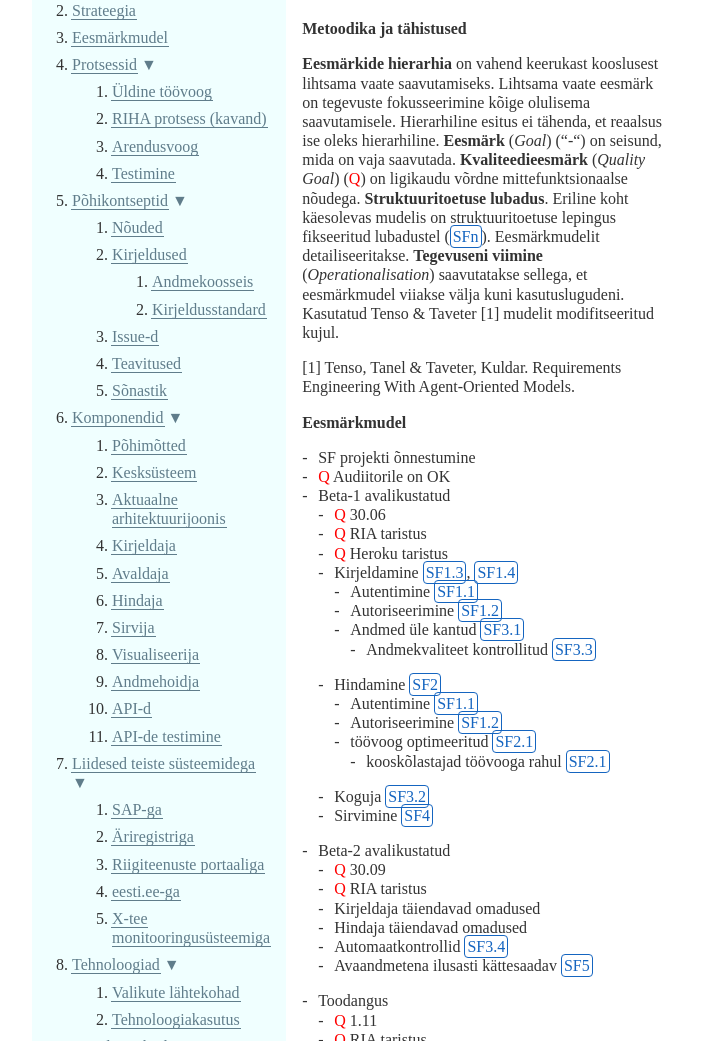
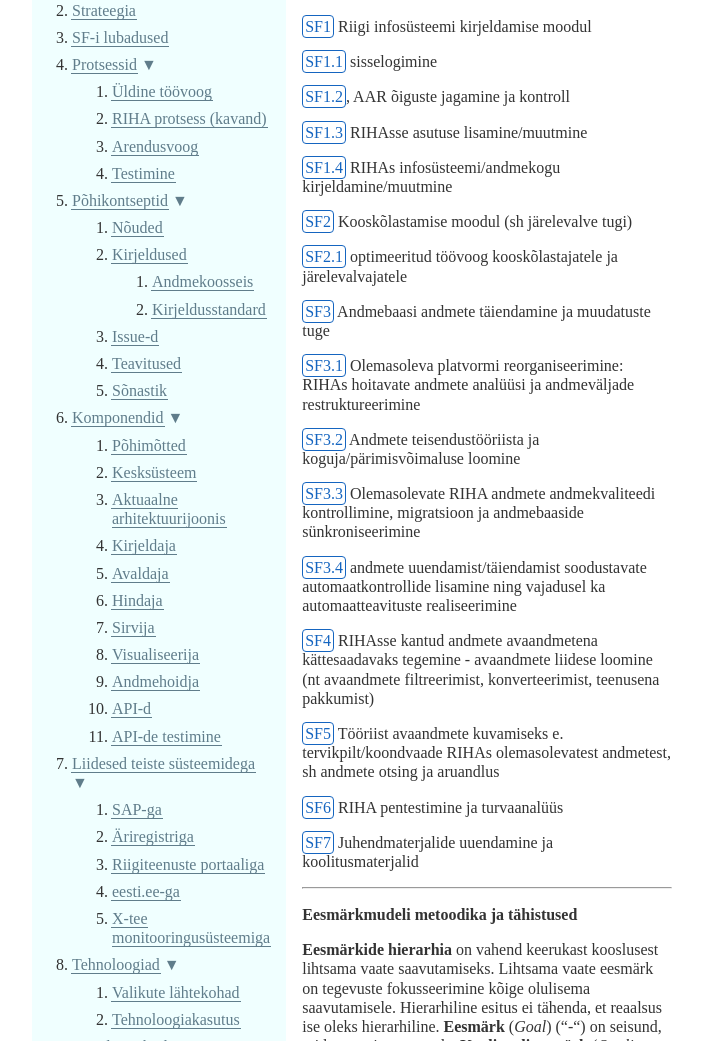
Before and after one commit to e-gov/RIHA-Index, a Jekyll site: the page built from Eesmarkmudel.md, in a window 1280 px wide and 1400 px high. Shown: the part 359-1400 px from the top of the window, without its empty margins (0-703 px from the left). Built offline with Jekyll 4.4.1, drawn with Linux system fonts in a browser that asks for light colours; some of the changed text lies outside the part shown.

Commit message:
Täiendused

```diff
--- a/Eesmarkmudel.md
+++ b/Eesmarkmudel.md
@@ -1,11 +1,45 @@
 ---
-title: Eesmärkmudel
-permalink: Eesmarkmudel
+title: SF-i lubadused
+permalink: Lubadused
 ---
 
-# Eesmärkmudel
+# SF-i lubadused
 
-## Metoodika ja tähistused
+<span class='sf'>SF1</span> Riigi infosüsteemi kirjeldamise moodul
+
+<span class='sf'>SF1.1</span> sisselogimine
+
+<span class='sf'>SF1.2</span>, AAR õiguste jagamine ja kontroll
+
+<span class='sf'>SF1.3</span> RIHAsse asutuse lisamine/muutmine
+
+<span class='sf'>SF1.4</span> RIHAs infosüsteemi/andmekogu kirjeldamine/muutmine
+
+<span class='sf'>SF2</span> Kooskõlastamise moodul (sh järelevalve tugi)
+
+<span class='sf'>SF2.1</span> optimeeritud töövoog kooskõlastajatele ja järelevalvajatele
+
+<span class='sf'>SF3</span> Andmebaasi andmete täiendamine ja muudatuste tuge
+
+<span class='sf'>SF3.1</span> Olemasoleva platvormi reorganiseerimine: RIHAs hoitavate andmete analüüsi ja andmeväljade restruktureerimine
+
+<span class='sf'>SF3.2</span> Andmete teisendustööriista ja koguja/pärimisvõimaluse loomine
+
+<span class='sf'>SF3.3</span> Olemasolevate RIHA andmete andmekvaliteedi kontrollimine, migratsioon ja andmebaaside sünkroniseerimine
+
+<span class='sf'>SF3.4</span> andmete uuendamist/täiendamist soodustavate automaatkontrollide lisamine ning vajadusel ka automaatteavituste realiseerimine
+
+<span class='sf'>SF4</span> RIHAsse kantud andmete avaandmetena kättesaadavaks tegemine - avaandmete liidese loomine (nt avaandmete filtreerimist, konverteerimist, teenusena pakkumist)
+
+<span class='sf'>SF5</span> Tööriist avaandmete kuvamiseks e. tervikpilt/koondvaade RIHAs olemasolevatest andmetest, sh andmete otsing ja aruandlus
+
+<span class='sf'>SF6</span> RIHA pentestimine ja turvaanalüüs
+
+<span class='sf'>SF7</span> Juhendmaterjalide uuendamine ja koolitusmaterjalid
+
+---
+
+## Eesmärkmudeli metoodika ja tähistused
 
 __Eesmärkide hierarhia__ on vahend keerukast kooslusest lihtsama vaate saavutamiseks. Lihtsama vaate eesmärk on tegevuste fokusseerimine kõige olulisema saavutamisele. Hierarhiline esitus ei tähenda, et reaalsus ise oleks hierarhiline.  __Eesmärk__ (_Goal_) ("-")  on seisund, mida on vaja saavutada. __Kvaliteedieesmärk__ (_Quality Goal_) (<span class='Q'>Q</span>) on ligikaudu võrdne mittefunktsionaalse nõudega. __Struktuuritoetuse lubadus__. Eriline koht käesolevas mudelis on struktuuritoetuse lepingus fikseeritud lubadustel (<span class='sf'>SFn</span>). Eesmärkmudelit detailiseeritakse. __Tegevuseni viimine__ (_Operationalisation_) saavutatakse sellega, et eesmärkmudel viiakse välja kuni kasutuslugudeni. Kasutatud Tenso & Taveter [1] mudelit modifitseeritud kujul.
 
@@ -43,37 +77,3 @@ __Eesmärkide hierarhia__ on vahend keerukast kooslusest lihtsama vaate saavutam
     * <span class='Q'>Q</span> RIA taristus
     - pentestimine <span class='sf'>SF6</span>
     - juhendid <span class='sf'>SF7</span>
-
-## SF-i lubadused
-
-<span class='sf'>SF1</span> Riigi infosüsteemi kirjeldamise moodul
-
-<span class='sf'>SF1.1</span> sisselogimine
-
-<span class='sf'>SF1.2</span>, AAR õiguste jagamine ja kontroll
-
-<span class='sf'>SF1.3</span> RIHAsse asutuse lisamine/muutmine
-
-<span class='sf'>SF1.4</span> RIHAs infosüsteemi/andmekogu kirjeldamine/muutmine
-
-<span class='sf'>SF2</span> Kooskõlastamise moodul (sh järelevalve tugi)
-
-<span class='sf'>SF2.1</span> optimeeritud töövoog kooskõlastajatele ja järelevalvajatele
-
-<span class='sf'>SF3</span> Andmebaasi andmete täiendamine ja muudatuste tuge
-
-<span class='sf'>SF3.1</span> Olemasoleva platvormi reorganiseerimine: RIHAs hoitavate andmete analüüsi ja andmeväljade restruktureerimine
-
-<span class='sf'>SF3.2</span> Andmete teisendustööriista ja koguja/pärimisvõimaluse loomine
-
-<span class='sf'>SF3.3</span> Olemasolevate RIHA andmete andmekvaliteedi kontrollimine, migratsioon ja andmebaaside sünkroniseerimine
-
-<span class='sf'>SF3.4</span> andmete uuendamist/täiendamist soodustavate automaatkontrollide lisamine ning vajadusel ka automaatteavituste realiseerimine
-
-<span class='sf'>SF4</span> RIHAsse kantud andmete avaandmetena kättesaadavaks tegemine - avaandmete liidese loomine (nt avaandmete filtreerimist, konverteerimist, teenusena pakkumist)
-
-<span class='sf'>SF5</span> Tööriist avaandmete kuvamiseks e. tervikpilt/koondvaade RIHAs olemasolevatest andmetest, sh andmete otsing ja aruandlus
-
-<span class='sf'>SF6</span> RIHA pentestimine ja turvaanalüüs
-
-<span class='sf'>SF7</span> Juhendmaterjalide uuendamine ja koolitusmaterjalid
--- a/Testimine.md
+++ b/Testimine.md
@@ -15,6 +15,4 @@ Lähemalt vt [API-de testimine](APIdetestimine).
 
 ## Kasutajaliidese testimine
 
-<p class='staatus'>Vajab täiendamist.</p>
-
 Kasutajaliidesed testitakse käsitsi.
--- a/_data/Riba.yml
+++ b/_data/Riba.yml
@@ -3,8 +3,8 @@
 
 - title: "Strateegia"
   url: "/Strateegia"
-- title: "Eesmärkmudel"
-  url: "/Eesmarkmudel"
+- title: "SF-i lubadused"
+  url: "/Lubadused"
 - title: "Protsessid"
   categories:
   - title: "Üldine töövoog"
@@ -40,6 +40,7 @@
     url: "/Kesk"
   - title: "Aktuaalne arhitektuurijoonis"
     url: "/Aktuaalne"
+    type: "Oluline"
   - title: "Kirjeldaja"
     url: "/Kirjeldaja"
   - title: "Avaldaja"
@@ -91,6 +92,7 @@
     url: "/Autentimine"
   - title: Pääsuhaldus"
     url: "Paasuhaldus"
+    type: "Oluline"
     title: "Sessioonihaldus"
     url: "/Sessioonihaldus"
   - title: "Üleminek"
--- a/_includes/Riba.html
+++ b/_includes/Riba.html
@@ -15,7 +15,9 @@
               {% if subcategory.categories != null %}
                 <ol class='alammenyy2'>
                 {% for subitem in subcategory.categories %}
-                  <li{% if subitem.title == page.title %} class="active"{% endif %}><a href="{{ site.baseurl }}{{ subitem.url }}">{{ subitem.title }}</a></li>
+                  <li{% if subitem.title == page.title %} class="active"{% endif %}><a href="{{ site.baseurl }}{{ subitem.url }}">{{ subitem.title }}</a>
+                  {% if subitem.type == 'Oluline' %} <span style='color: red;'>*</span>{% endif %}
+                  </li>
                 {% endfor %}
                 </ol>
               {% endif %}
```
Also changed, not shown: Strateegia.md (+2 -2 lines), eIDAS-Konnektorteenus.md (deleted, +0 -163 lines), index.md (+2 -2 lines).
